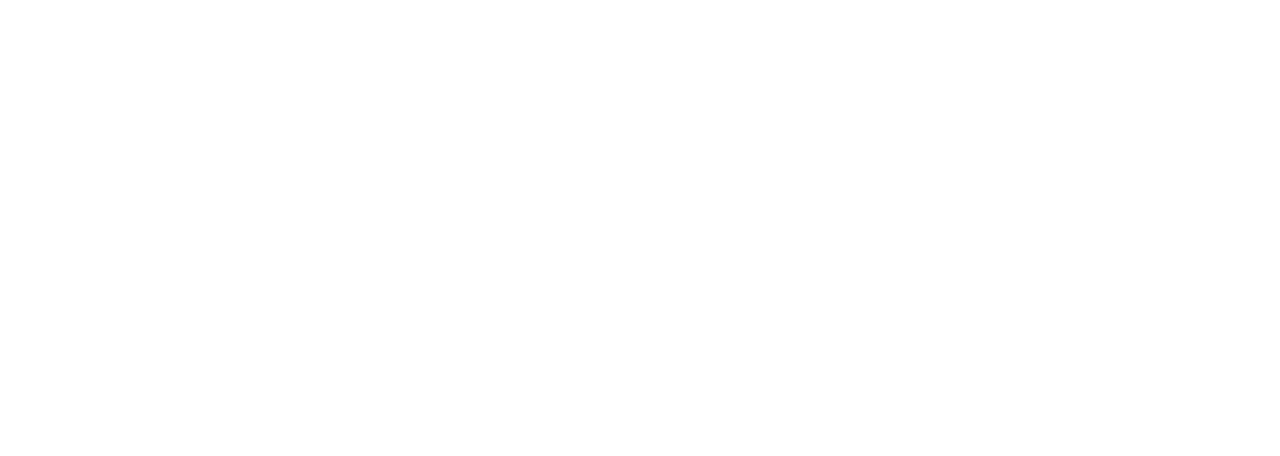
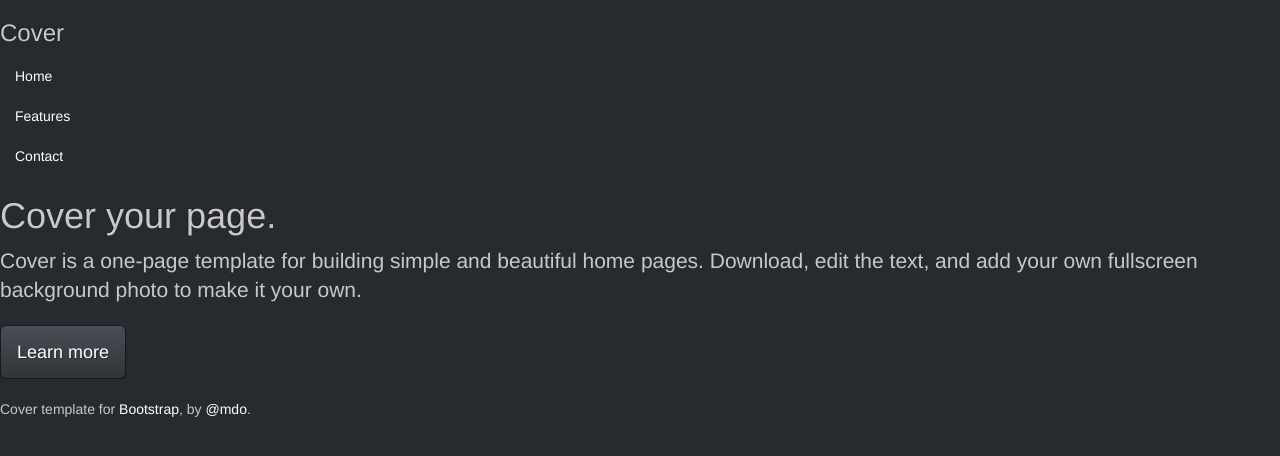
Before and after one commit to rhylia/rhylia.github.io, a plain HTML site: page index.html in a window 1280 px wide. Drawn offline with nearby package versions, Linux system fonts and the light colour scheme.

Commit message:
implement cover theme

```diff
--- a/index.html
+++ b/index.html
@@ -1,12 +1,73 @@
 <!DOCTYPE html>
-<html>
+<html lang="en">
+  <head>
+    <meta charset="utf-8">
+    <meta http-equiv="X-UA-Compatible" content="IE=edge">
+    <meta name="viewport" content="width=device-width, initial-scale=1">
+    <meta name="description" content="Rhylia provides managed webhosting and IT services solutions">
+    <meta name="author" content="William Whitehead">
+    <link rel="icon" href="img/favicon.png">
 
-<head>
-  <title>Rhylia | Managed Webhosting & IT Services</title>
-</head>
+    <title>Rhylia </title>
 
-<body>
+    <!-- Bootstrap core CSS -->
+    <link href="css/bootstrap.min.css" rel="stylesheet">
 
-</body>
+    <!-- Custom styles for this template -->
+    <link href="cover.css" rel="stylesheet">
 
+    <!-- HTML5 shim and Respond.js for IE8 support of HTML5 elements and media queries -->
+    <!--[if lt IE 9]>
+      <script src="https://oss.maxcdn.com/html5shiv/3.7.2/html5shiv.min.js"></script>
+      <script src="https://oss.maxcdn.com/respond/1.4.2/respond.min.js"></script>
+    <![endif]-->
+  </head>
+
+  <body>
+
+    <div class="site-wrapper">
+
+      <div class="site-wrapper-inner">
+
+        <div class="cover-container">
+
+          <div class="masthead clearfix">
+            <div class="inner">
+              <h3 class="masthead-brand">Cover</h3>
+              <nav>
+                <ul class="nav masthead-nav">
+                  <li class="active"><a href="#">Home</a></li>
+                  <li><a href="#">Features</a></li>
+                  <li><a href="#">Contact</a></li>
+                </ul>
+              </nav>
+            </div>
+          </div>
+
+          <div class="inner cover">
+            <h1 class="cover-heading">Cover your page.</h1>
+            <p class="lead">Cover is a one-page template for building simple and beautiful home pages. Download, edit the text, and add your own fullscreen background photo to make it your own.</p>
+            <p class="lead">
+              <a href="#" class="btn btn-lg btn-default">Learn more</a>
+            </p>
+          </div>
+
+          <div class="mastfoot">
+            <div class="inner">
+              <p>Cover template for <a href="http://getbootstrap.com">Bootstrap</a>, by <a href="https://twitter.com/mdo">@mdo</a>.</p>
+            </div>
+          </div>
+
+        </div>
+
+      </div>
+
+    </div>
+
+    <!-- Bootstrap core JavaScript
+    ================================================== -->
+    <!-- Placed at the end of the document so the pages load faster -->
+    <script src="https://ajax.googleapis.com/ajax/libs/jquery/1.11.2/jquery.min.js"></script>
+    <script src="js/bootstrap.min.js"></script>
+  </body>
 </html>
```
Also changed, not shown: img/favicon.png (added), 1 other file.
